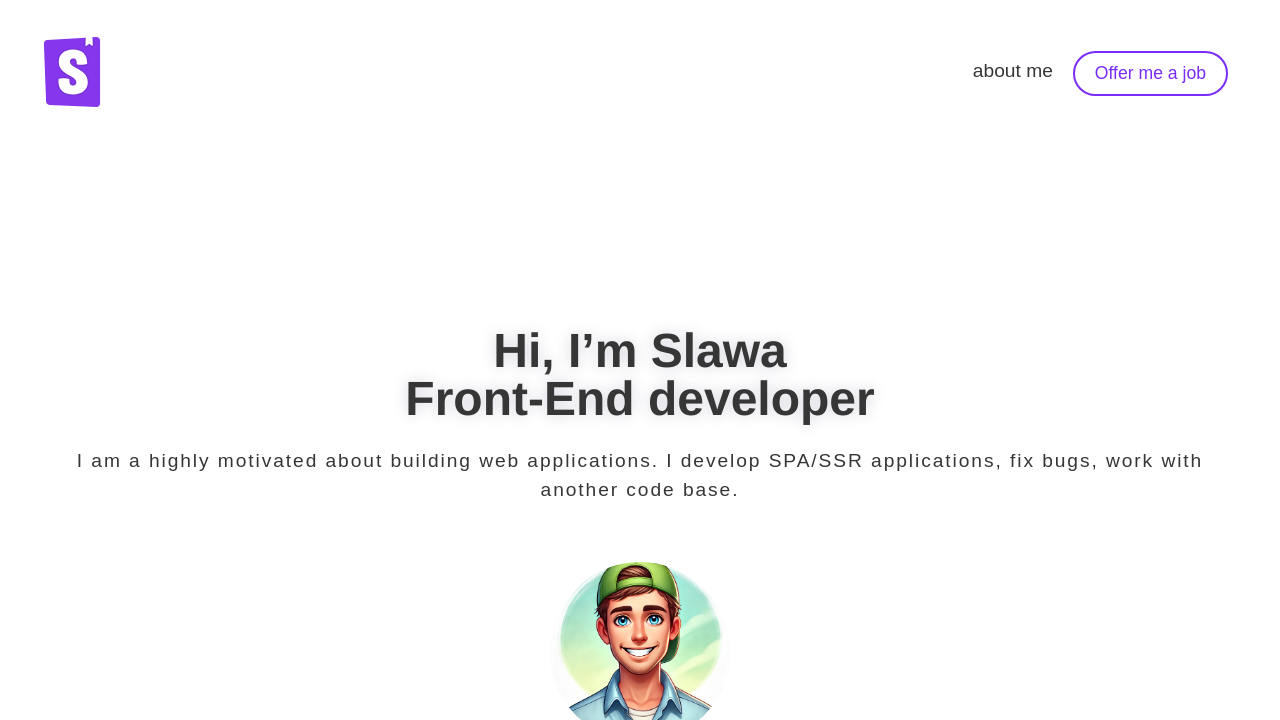
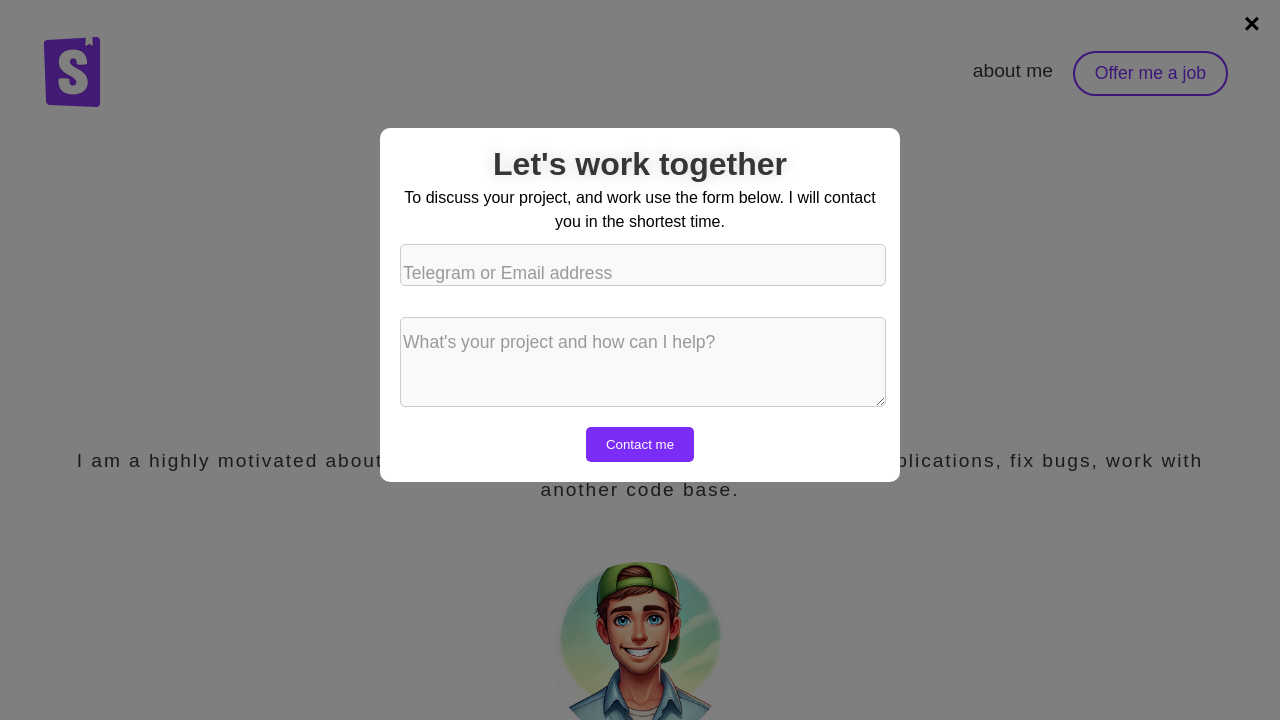
Before and after one commit to slawa-pro/portfolio, a plain HTML site: page index.html in a window 1280 px wide. Both pictures are taken after a click on the button "Offer me a job". Shown: the top 720 px of the page. Drawn offline with Linux system fonts and the light colour scheme.

Commit message:
refactor: post/GET(Mon, Thu 22, 2024 19:00:04)

```diff
--- a/css/style.css
+++ b/css/style.css
@@ -133,6 +133,102 @@ body {
 .header-btn:hover {
   background-color: #7b2cf7;
   color: white;
+}
+
+.modal {
+  display: none;
+  position: fixed;
+  z-index: 1;
+  left: 0;
+  top: 0;
+  width: 100%;
+  height: 100%;
+  background-color: rgba(0,0,0,0.5);
+}
+
+.modal-content {
+  background-color: #ffffff;
+  margin: 10% auto;
+  padding: 20px;
+  border-radius: 10px;
+  width: 80%;
+  max-width: 30em;
+  text-align: center;
+}
+
+.close {
+  position: absolute;
+  right: 20px;
+  top: 10px;
+  font-size: 28px;
+  font-weight: bold;
+  cursor: pointer;
+}
+
+.title-modal {
+  color: #363636;
+  text-shadow: 0 0 15px #d3d1da;
+  text-align: center;
+  font-size: 2rem;
+  margin-bottom: 0.2em;
+  font-weight: 800;
+}
+
+.text-modal {
+  font-size: 1rem;
+  font-weight: 400;
+  line-height: 1.5;
+  text-align: center;
+}
+
+
+form input, form textarea {
+  width: 100%;
+  margin: 10px 0;
+  padding-top: 1em;
+  border: 1px solid #ccc;
+  border-radius: 5px;
+  color: #333;
+  margin-bottom: 1.2em;
+  font-size: 1.1em;
+  background-color: #f9f9f9;
+  transition: border 0.3s, box-shadow 0.3s;
+}
+
+form input:focus, form textarea:focus {
+  border-color: #7b2cf7;
+  box-shadow: 0 0 10px rgba(0, 0, 0, 0.3);
+  outline: none;
+}
+
+input[type="email"] {
+  border-color: #2c87f7;
+}
+
+form textarea {
+  height: 5em;
+  resize: vertical;
+  font-size: 1.1em;
+  border-color: #ccc;
+}
+
+::placeholder {
+  color: #999;
+  font-family: sans-serif;
+  display: flex;
+}
+
+.submit-btn {
+  background-color: #7b2cf7;
+  color: white;
+  padding: 10px 20px;
+  border: none;
+  border-radius: 5px;
+  cursor: pointer;
+}
+
+.submit-btn:hover {
+  background-color: #b3a5f2;
 }
 
 .about-link {
@@ -386,7 +482,7 @@ body {
 
 .help-container {
   background-color: #f9f9f9;
-  padding-bottom: 4em;
+  padding-bottom: 2em;
   text-align: center;
 }
 
--- a/index.html
+++ b/index.html
@@ -54,6 +54,21 @@
         <div class="mobile-menu" id="mobileBurgerMenu">
           <a href="#" class="about-link">about me</a>
           <button class="header-btn">Offer me a job</button>
+        </div>
+          <!-- modal window -->
+          <div id="modal" class="modal">
+            <div class="modal-content">
+              <span class="close">&times;</span>
+              <h2 class="title-modal">Let's work together</h2>
+              <p class="text-modal">To discuss your project, and work use the form below. I will contact you in the shortest time.</p>
+
+              <form id="contactForm" class="form" onsubmit="sendEmailTelegram(event)">
+                <input type="text" name="email" placeholder="Telegram or Email address" required><br>
+                <textarea type="text" name="text" placeholder="What's your project and how can I help?" required></textarea><br>
+                <button type="submit" class="submit-btn">Contact me</button>
+              </form>
+            </div>
+          </div>
         </div>
       </header>
       <main class="main-wrapper">
@@ -163,7 +178,6 @@
             <p class="help-text">
               Starting from your initial concept, I can take you through the stages of requirements gathering, solution design and software development, all the way to final delivery.
             </p>
-            <a href="mailto:va.povhleb@gmail.com" class="help-btn">Let's do this</a>
           </div>
           <div class="footer-action">
 
@@ -175,10 +189,10 @@
           <div class="footer-info">
             <div class="social-icons">
               <img >
-              <a href="#"><img src="./img/linkedin.png" alt="linkedin" class="icon linkedin"></img></a>
-              <a href="#"><img src="./img/github-sign.png" alt="github" class="icon github"></img></a>
-              <a href="#"><img src="./img/gmail.png" alt="gmail" class="icon gmail"></img></a>
-              <a href="#"><img src="./img/telegram.png" alt="telegram" class="icon telegram"></img></a>
+              <a href="https://www.linkedin.com/in/vyacheslav-povkhleb-b6459a283/"><img src="./img/linkedin.png" alt="linkedin" class="icon linkedin"></img></a>
+              <a href="https://github.com/slawa-pro"><img src="./img/github-sign.png" alt="github" class="icon github"></img></a>
+              <a href="mailto:va.povhleb@gmail.com"><img src="./img/gmail.png" alt="gmail" class="icon gmail"></img></a>
+              <a href="https://t.me/Vyacheslav_247"><img src="./img/telegram.png" alt="telegram" class="icon telegram"></img></a>
             </div>
             <p class="footer-credit">Handcrafted by me ©2024</p>
           </div>
--- a/main.js
+++ b/main.js
@@ -11,3 +11,75 @@ burgerMenu.addEventListener('click', () => {
   burgerMenu.classList.toggle('change');
   mobileBurgerMenu.classList.toggle('show');
 });
+
+//btn-header
+const modal = document.getElementById("modal");
+const btn = document.querySelector(".header-btn");
+const closeBtn = document.querySelector(".close");
+
+btn.onclick = function() {
+  modal.style.display = "block";
+};
+
+closeBtn.onclick = function() {
+  modal.style.display = "none";
+};
+
+window.onclick = function(event) {
+  if (event.target == modal) {
+    modal.style.display = "none";
+  }
+};
+
+//form
+const botToken = 'AAG4Q8wq1dYY3jW0iXXne8AG-U0Wn_OfoZ0';
+const chatId = 'https://t.me/+kCEWC_3LhbAxYjAy';
+
+const telegramAPI = `https://api.telegram.org/bot${botToken}/sendMessage`;
+
+
+async function sendEmailTelegram(event){
+  event.preventDefault(); //отменим перезагрузку (SPA)
+
+  const form = event.target;
+  const formBtn = document.querySelector('.submit-btn');
+
+  const { email, text } = Object.fromEntries(new FormData(form).entries());// превр. данные формы в массив
+
+  console.log('Email:', email);
+  console.log('Message:', text);
+
+
+    const message = `
+    Новый запрос с сайта:
+    Обратный адрес: ${email}
+    Сообщение: ${text}
+  `;
+
+  try {
+    const response = await fetch(telegramAPI, {
+      method: 'POST',
+      headers: {
+        'Content-Type': 'application/json'
+      },
+      body: JSON.stringify({
+        chat_id: chatId,
+        message: text
+      })
+    });
+
+    if (response.ok) {
+      const jsonResponse = await response.json();
+      console.log('Success:', jsonResponse);
+      alert('Your request has been passed');
+    } else {
+      console.error('Error from server:', response.statusText);
+    }
+  } catch (error) {
+    console.error('Network error:', error);
+  }
+
+
+
+
+}
```
